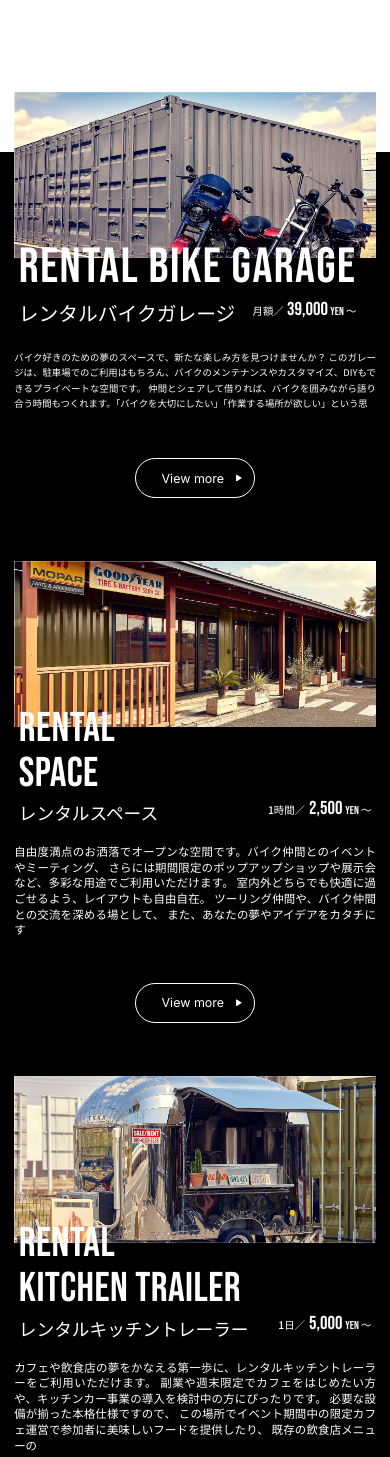
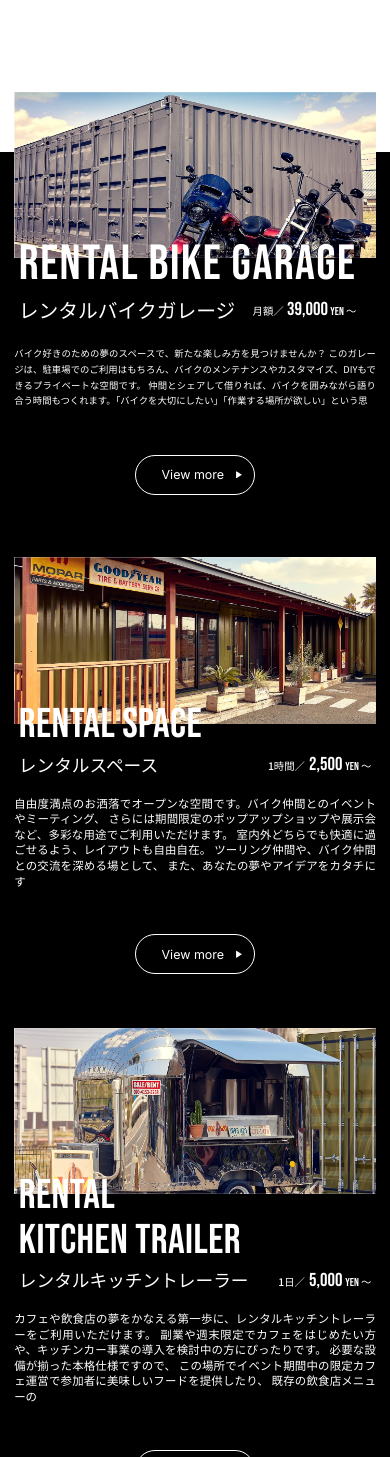
Before and after one commit to Mugen-Infotech/hashima, a PHP site: page / in a window 390 px wide. Shown: the part 2659-4116 px from the top of the page. Run offline with PHP 8.4, Linux system fonts and the light colour scheme; some libraries are stand-ins or nearby versions.

Commit message:
responsive ui fix

```diff
--- a/assets/css/style.css
+++ b/assets/css/style.css
@@ -1518,6 +1518,21 @@ input[type="file"]::file-selector-button {
   font-size: 1.25rem;
   line-height: 1.2;
 }
+.p-plan__sub-price2 {
+  width: -webkit-fit-content;
+  width: -moz-fit-content;
+  width: fit-content;
+  margin-top: 1.64375rem;
+  margin-right: 1.71875rem;
+  margin-left: auto;
+  color: #fff;
+  font-family: Noto Sans JP, sans-serif;
+  font-style: normal;
+  font-weight: 500;
+  font-optical-sizing: auto;
+  font-size: 1.25rem;
+  line-height: 1.2;
+}
 .p-plan__sub-price-number {
   margin-left: 0.4875rem;
   font-family: Bebas Neue, sans-serif;
@@ -2014,6 +2029,9 @@ input[type="file"]::file-selector-button {
 .p-main-visual__catch p:last-child {
   margin-top: 0.4rem;
 }
+.line-break-lg {
+  display: none;
+}
 @media (min-width: 640px) {
   .u-sm-dn {
     display: none !important;
@@ -2628,6 +2646,9 @@ input[type="file"]::file-selector-button {
   }
   .u-md-mt100 {
     margin-top: 6.25rem !important;
+  }
+  .line-break-lg {
+    display: inline;
   }
 }
 @media (min-width: 1024px) {
@@ -3856,7 +3877,7 @@ input[type="file"]::file-selector-button {
     width: 43.48125rem;
   }
   .p-plan__main-title {
-    padding-top: 17.8125rem;
+    padding-top: 17.4125rem;
     margin-left: 0.5625rem;
   }
   .p-plan__main-title-en {
@@ -3912,7 +3933,15 @@ input[type="file"]::file-selector-button {
   }
   .p-plan__sub-price {
     position: absolute;
-    top: 28.375rem;
+    top: 23.575rem;
+    right: 0.54375rem;
+    margin-top: inherit;
+    margin-right: inherit;
+    margin-left: inherit;
+  }
+  .p-plan__sub-price2 {
+    position: absolute;
+    top: 28.99rem;
     right: 0.54375rem;
     margin-top: inherit;
     margin-right: inherit;
--- a/index.html
+++ b/index.html
@@ -226,7 +226,7 @@
               </picture>
               <hgroup class="p-plan__sub-title">
                 <h2 class="p-plan__sub-title-en js-title">
-                  <span>RENTAL <br> SPACE</span>
+                  <span>RENTAL <br class="line-break-lg"> SPACE</span>
                 </h2>
                 <p class="p-plan__sub-title-ja">レンタルスペース</p>
               </hgroup>
@@ -245,7 +245,7 @@
                 </h2>
                 <p class="p-plan__sub-title-ja">レンタルキッチントレーラー</p>
               </hgroup>
-              <p class="p-plan__sub-price">1日／<span class="p-plan__sub-price-number">5,000</span><span class="p-plan__sub-price-unit">YEN</span>～</p>
+              <p class="p-plan__sub-price2">1日／<span class="p-plan__sub-price-number">5,000</span><span class="p-plan__sub-price-unit">YEN</span>～</p>
               <p class="p-plan__sub-description">カフェや飲食店の夢をかなえる第一歩に、レンタルキッチントレーラーをご利用いただけます。 副業や週末限定でカフェをはじめたい方や、キッチンカー事業の導入を検討中の方にぴったりです。 必要な設備が揃った本格仕様ですので、 この場所でイベント期間中の限定カフェ運営で参加者に美味しいフードを提供したり、 既存の飲食店メニューの</p>
               <a class="p-plan__sub-button" href="#">View more</a>
             </div>
```
